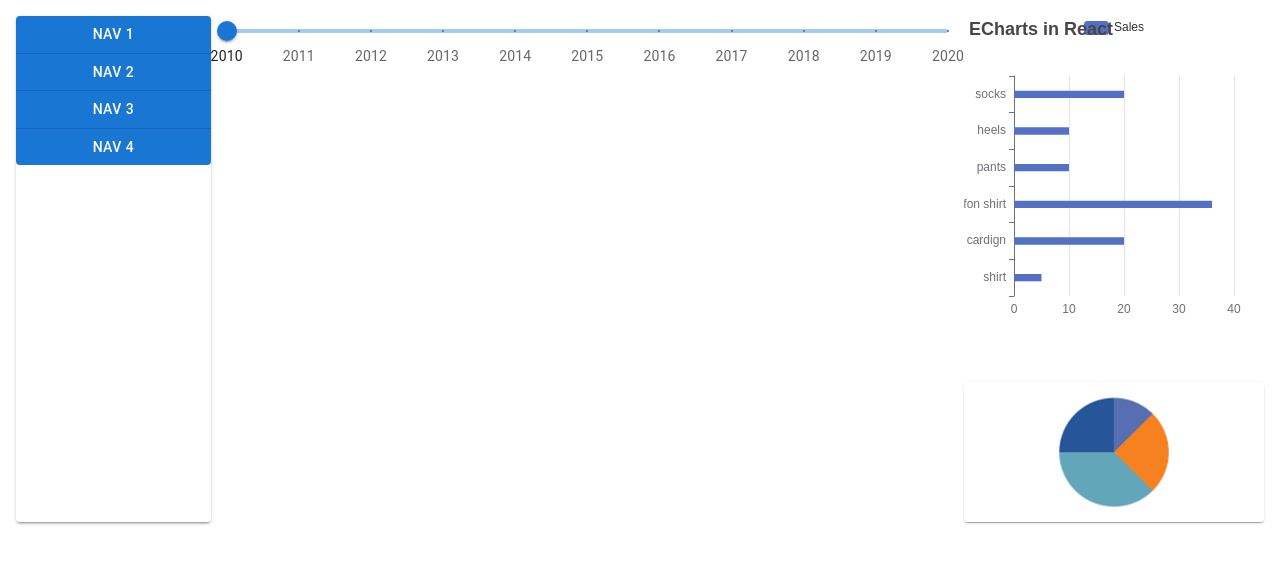
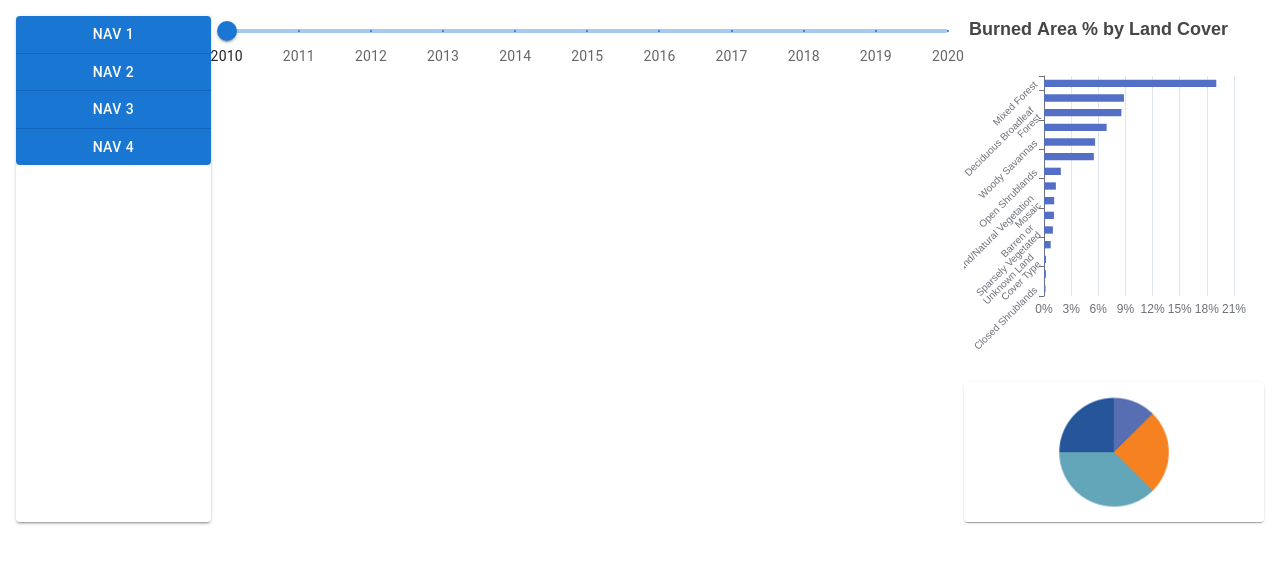
Before and after one commit to MauroLeidi/StartHack24, a React (Create React App) app in the folder frontend/: page / in a window 1280 px wide. Shown: the top 564 px of the page. Built offline with nearby package versions, Linux system fonts and the light colour scheme; no server answers.

Commit message:
first chart

```diff
--- a/frontend/src/App.js
+++ b/frontend/src/App.js
@@ -8,11 +8,16 @@ import View2 from "./components/view2";
 function App() {
   const [htmlContent, setHtmlContent] = useState("");
   const [view, setView] = useState(1);
+  const [year, setYear] = useState(2010);
 
   const marks = [];
-  for (let year = 2002; year <= 2020; year++) {
+  for (let year = 2010; year <= 2020; year++) {
     marks.push({ value: year, label: `${year}` });
   }
+
+  const handleYearChange = (event, newValue) => {
+    setYear(newValue);
+  };
 
   useEffect(() => {
     // Define the function that fetches the HTML
@@ -73,10 +78,11 @@ function App() {
             max={2020}
             marks={marks}
             valueLabelDisplay="auto"
+            onChange={handleYearChange}
           ></Slider>
         </Grid>
         <Grid item xs={3}>
-          {view === 1 || view === 2 ? <View1 /> : <View2 />}
+          {view === 1 || view === 2 ? <View1 year={year} /> : <View2 />}
         </Grid>
       </Grid>
     </div>
--- a/frontend/src/components/view1.js
+++ b/frontend/src/components/view1.js
@@ -5,33 +5,82 @@ import chart3 from "../assets/chart3.png";
 import chart4 from "../assets/chart4.jpeg";
 import { Card, CardMedia, Grid } from "@mui/material";
 import ReactEcharts from "echarts-for-react";
+import landCoverBurnedAreaStats from "../data/land_cover_burned_area_stats.json";
 
-function view1() {
+function view1({ year }) {
+  const wrapLabel = (label, n) => {
+    var words = label.split(" ");
+    var wrappedText = words.reduce((result, word, i) => {
+      return i % n === 0 ? result + "\n" + word : result + " " + word;
+    }, "");
+    return wrappedText.trim();
+  };
+
+  const getLandCoverNames = () =>
+    Object.values(landCoverBurnedAreaStats[year])
+      .sort(
+        (a, b) =>
+          a.burned_hectars / a.total_land_cover_hectares -
+          b.burned_hectars / b.total_land_cover_hectares
+      )
+      .map((lc_ba_stat) => wrapLabel(lc_ba_stat.name, 2));
+
+  const getBurnedHectars = () =>
+    Object.values(landCoverBurnedAreaStats[year])
+      .sort(
+        (a, b) =>
+          a.burned_hectars / a.total_land_cover_hectares -
+          b.burned_hectars / b.total_land_cover_hectares
+      )
+      .map((lc_ba_stat) => lc_ba_stat.burned_hectars);
+
+  const getBurnedPercentage = () =>
+    Object.values(landCoverBurnedAreaStats[year])
+      .sort(
+        (a, b) =>
+          a.burned_hectars / a.total_land_cover_hectares -
+          b.burned_hectars / b.total_land_cover_hectares
+      )
+      .map(
+        (lc_ba_stat) =>
+          (lc_ba_stat.burned_hectars / lc_ba_stat.total_land_cover_hectares) *
+          100
+      );
+
   const getOption = () => {
     return {
       grid: {
         // Added grid property
-        left: 50, // provides 100 pixels of space from the bottom.
+        left: 80, // provides 100 pixels of space from the bottom.
       },
       title: {
-        text: "ECharts in React",
+        text: "Burned Area % by Land Cover",
       },
       tooltip: {},
       legend: {
-        data: ["Sales"],
+        data: ["Burned Area % by Land Cover"],
       },
       xAxis: {
         type: "value",
+        axisLabel: {
+          formatter: function (value) {
+            return value + "%"; // append '%'
+          },
+        },
       },
       yAxis: {
-        data: ["shirt", "cardign", "chiffon shirt", "pants", "heels", "socks"],
+        data: getLandCoverNames(),
+        axisLabel: {
+          rotate: 45,
+          fontSize: 10,
+        },
       },
       series: [
         {
-          name: "Sales",
+          name: "%",
           type: "bar",
-          data: [5, 20, 36, 10, 10, 20],
-          barWidth: "20%",
+          data: getBurnedPercentage(),
+          barWidth: "50%",
         },
       ],
     };
```
